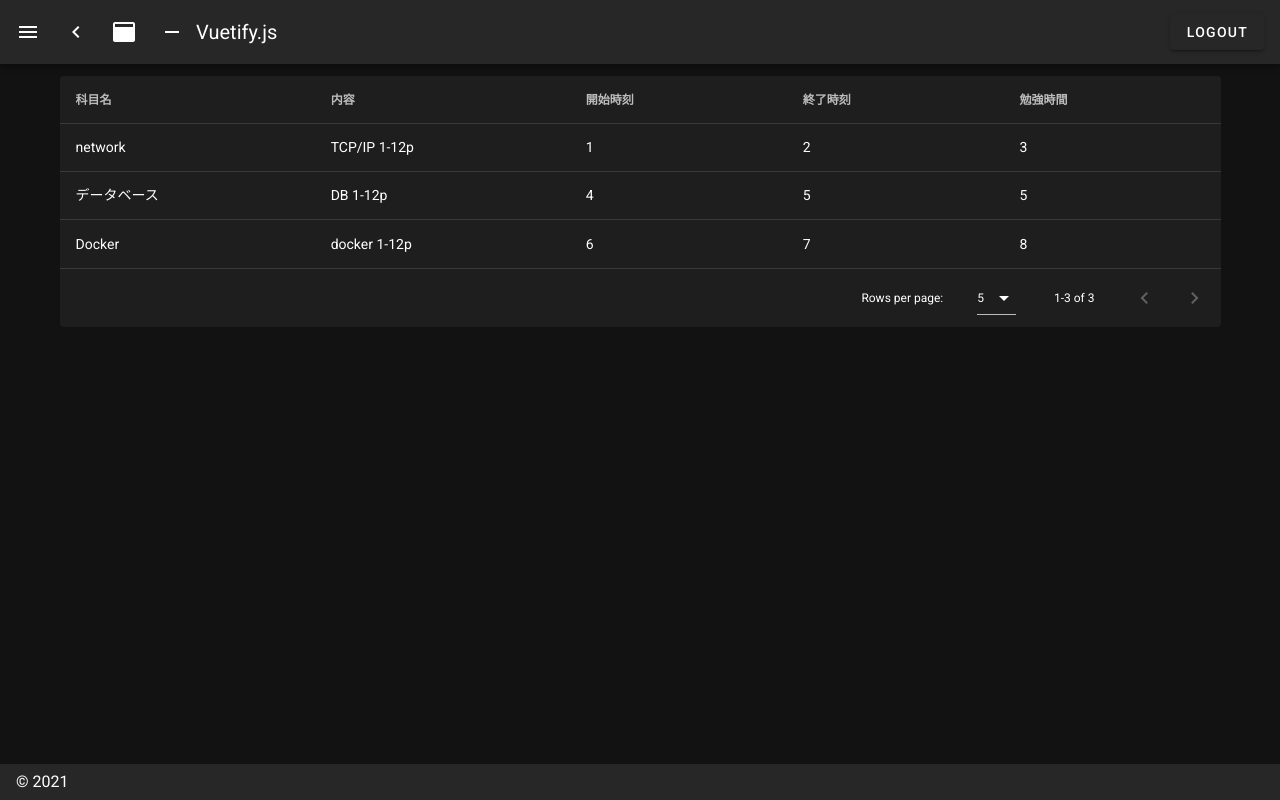
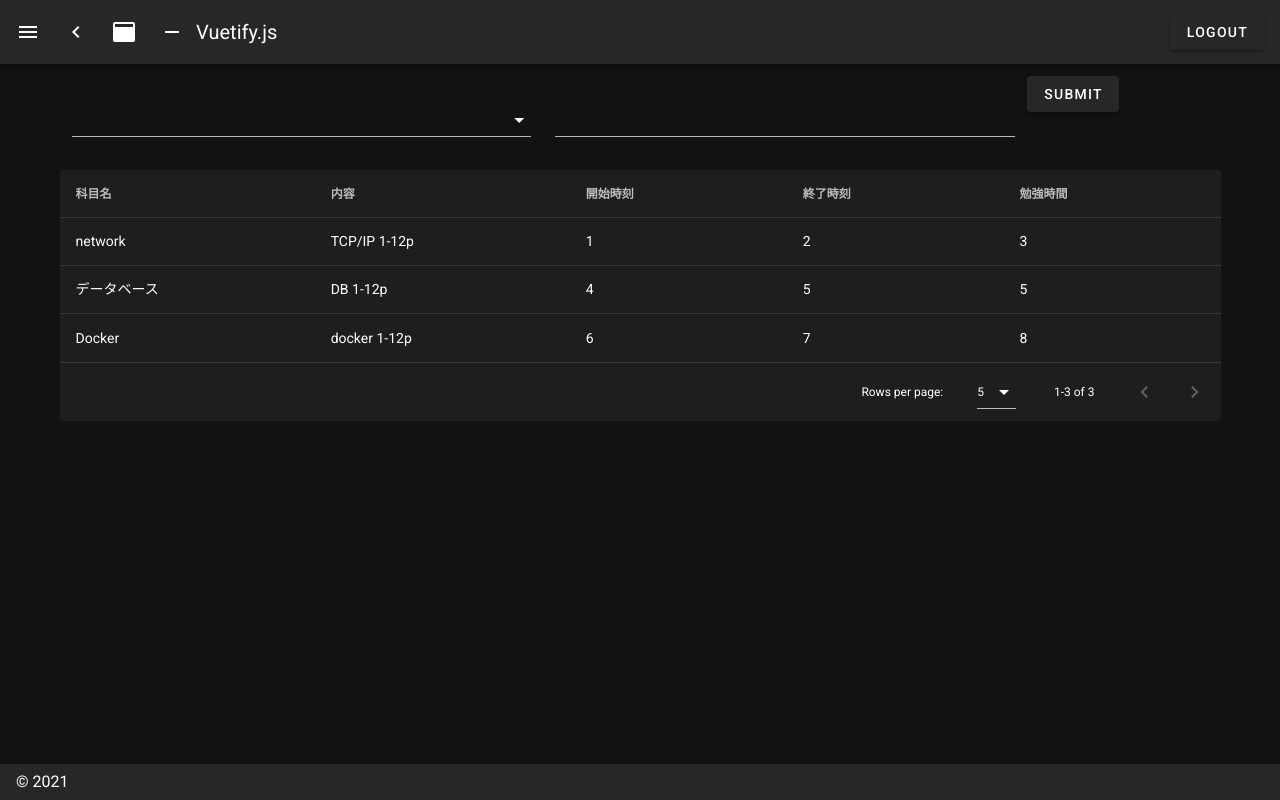
Before and after one commit to naoki-urabe/coach, a Nuxt app in the folder front/: page / in a window 1280 px wide. Built offline with nearby package versions, Linux system fonts and the light colour scheme.

Commit message:
入力フォームモック作成

```diff
--- a/front/components/RecordTime.vue
+++ b/front/components/RecordTime.vue
@@ -1,12 +1,28 @@
 <template>
-  <v-data-table :headers="headers" :items="studyLogs" :items-per-page="5">
-  </v-data-table>
+  <div>
+    <v-container>
+      <v-row>
+        <v-col cols="5">
+        <v-select v-model="subject" :items="subjects"></v-select>
+        </v-col>
+        <v-col cols="5">
+          <v-text-field v-model="content"></v-text-field>
+        </v-col>
+        <v-btn @click="submit">submit</v-btn>
+      </v-row>
+    </v-container>
+    <v-data-table :headers="headers" :items="studyLogs" :items-per-page="5">
+    </v-data-table>
+  </div>
 </template>
 
 <script>
 export default {
   data() {
     return {
+      subject: "",
+      subjects: ["network", "db"],
+      content: "",
       headers: [
         { text: "科目名", value: "subject" },
         { text: "内容", value: "content" },
@@ -39,5 +55,12 @@
       ],
     };
   },
+  methods: {
+    submit() {
+      console.log(this.subject)
+      console.log(this.content);
+      this.content = "";
+    },
+  },
 };
 </script>
```
